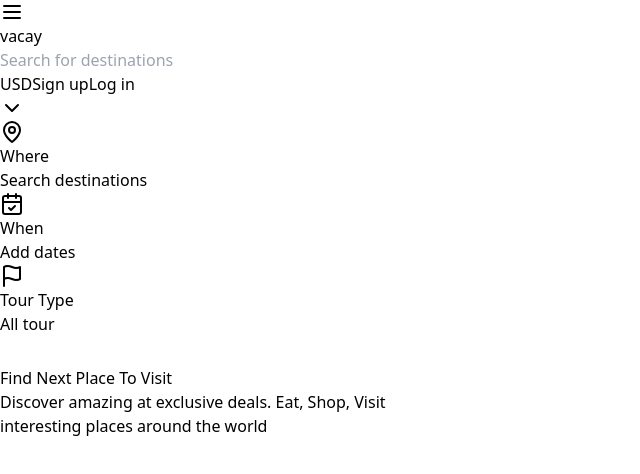
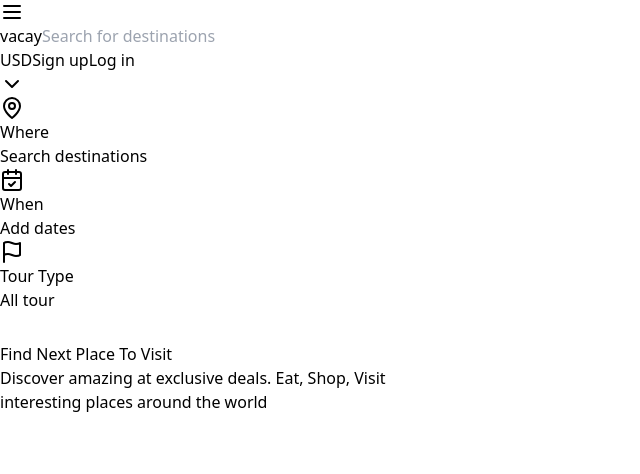
Before and after one commit to anandromy/vacay, a React (Vite) app in the folder client/: page / in a window 1280 px wide. Shown: the top 474 px of the page, without its empty margins (0-640 px from the left). Built offline with nearby package versions, Linux system fonts and the light colour scheme.

Commit message:
Added client side routing, TODO: Adding the hero image back

```diff
--- a/client/package.json
+++ b/client/package.json
@@ -12,7 +12,8 @@
   "dependencies": {
     "lucide-react": "^0.378.0",
     "react": "^18.2.0",
-    "react-dom": "^18.2.0"
+    "react-dom": "^18.2.0",
+    "react-router-dom": "^6.23.0"
   },
   "devDependencies": {
     "@types/react": "^18.2.66",
--- a/client/src/App.tsx
+++ b/client/src/App.tsx
@@ -1,15 +1,12 @@
-import { Header } from "./components/header"
-import { Hero } from "./components/hero"
+import { Outlet } from "react-router-dom"
+import { Layout } from "./components/layout"
 
 function App() {
 
   return (
-    <div className="min-h-screen flex flex-col bg-[url('/hero.jpg')] text-white bg-cover bg-center">
-      <Header />
-      <main className="max-w-[85rem] mx-auto w-full p-6 flex-1 flex flex-col justify-center">
-        <Hero />
-      </main>
-    </div>
+    <Layout>
+      <Outlet />
+    </Layout>
   )
 }
 
--- a/client/src/components/header.tsx
+++ b/client/src/components/header.tsx
@@ -1,15 +1,16 @@
 import { MenuIcon, ChevronDownIcon } from "lucide-react"
 import { useScrollPosition } from "../hooks/useScrollPosition"
+import { Link } from "react-router-dom"
 
 export const Header = () => {
   const scrollPosition = useScrollPosition()
 
     return(
-        <header className={`sticky top-0 px-6 py-5 ${scrollPosition > 0 && "bg-[#05073C]"}`}>
+        <header className={`sticky top-0 px-6 py-5 ${scrollPosition > 0 && "bg-[#05073C] text-white"}`}>
           <div className="flex items-center justify-between md:max-w-[85rem] mx-auto w-full">
         <div className="flex items-center gap-x-3 md:gap-x-6 flex-1 md:items-stretch">
           <MenuIcon className="w-6 h-6 md:hidden" />
-          <h2 className=" hidden font-bold text-3xl italic md:block">vacay</h2>
+          <Link to="/" className=" hidden font-bold text-3xl italic md:block">vacay</Link>
           <input className="hidden md:block text-black focus:outline-none rounded border py-2 px-3 md:max-w-[420px] w-1/2" placeholder="Search for destinations" />
         </div>
         <div className="flex items-center gap-6">
@@ -17,8 +18,8 @@ export const Header = () => {
             <span>USD</span>
             <ChevronDownIcon />
           </button>
-          <button className="rounded-full py-2 px-4 hover:bg-gray-300 hover:bg-opacity-15 transition-all ease-in-out">Sign up</button>
-          <button className="rounded-full py-2 px-4 border hover:bg-[#f5f5f5] hover:text-[#05073C] transition-all ease-in-out">Log in</button>
+          <Link to="/signup" className="rounded-full py-2 px-4 hover:bg-gray-300 hover:bg-opacity-15 transition-all ease-in-out">Sign up</Link>
+          <Link to="/login" className="rounded-full py-2 px-4 border hover:bg-[#f5f5f5] hover:text-[#05073C] transition-all ease-in-out">Log in</Link>
         </div>
       </div>
         </header>
--- /dev/null
+++ b/client/src/components/layout.tsx
@@ -0,0 +1,13 @@
+import React from "react"
+import { Header } from "./header"
+
+export const Layout = ({ children }: { children: React.ReactNode }) => {
+    return(
+        <div className="min-h-screen flex flex-col">
+            <Header />
+            <main className="max-w-[85rem] mx-auto w-full p-6 flex-1 flex flex-col">
+                {children}
+            </main>
+    </div>
+    )
+}
--- a/client/src/main.tsx
+++ b/client/src/main.tsx
@@ -2,9 +2,35 @@ import React from 'react'
 import ReactDOM from 'react-dom/client'
 import App from './App.tsx'
 import './index.css'
+import { RouterProvider, createBrowserRouter } from 'react-router-dom'
+import { Home } from './pages/Home.tsx'
+import { Login } from './pages/login.tsx'
+import { Signup } from './pages/signup.tsx'
+
+
+const router = createBrowserRouter([
+  {
+    path: "/",
+    element: <App />,
+    children: [
+      {
+        path: "/",
+        element: <Home />
+      },
+      {
+        path: "/login",
+        element: <Login />
+      },
+      {
+        path: "/signup",
+        element: <Signup />
+      }
+    ]
+  }
+])
 
 ReactDOM.createRoot(document.getElementById('root')!).render(
   <React.StrictMode>
-    <App />
+    <RouterProvider router={router}></RouterProvider>
   </React.StrictMode>,
 )
--- /dev/null
+++ b/client/src/pages/Home.tsx
@@ -0,0 +1,7 @@
+import { Hero } from "../components/hero"
+
+export const Home = () => {
+    return(
+        <Hero />
+    )
+}
--- /dev/null
+++ b/client/src/pages/login.tsx
@@ -0,0 +1,5 @@
+export const Login = () => {
+    return(
+        <p>Hi I am login page</p>
+    )
+}
--- /dev/null
+++ b/client/src/pages/signup.tsx
@@ -0,0 +1,5 @@
+export const Signup = () => {
+    return(
+        <p>Hello I a am signup page</p>
+    )
+}
```
Also changed, not shown: 1 other file (tests, documents, lock files or other folders).
